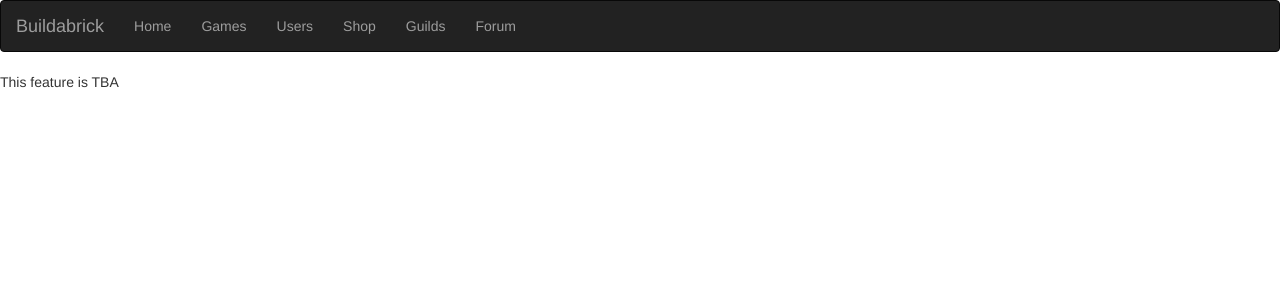
After one commit to nikitundrik/djablox, a Django app: page /shop in a window 1280 px wide. The commit adds this page. Shown: the top 300 px of the page. Run offline with Django 3.2, Linux system fonts and the light colour scheme; parts of the project's set-up code (start-up, migrations or seed data) failed here and were passed over; some libraries are stand-ins or nearby versions.

Commit message:
Added placeholders for pages

```diff
--- a/website/templates/base.html
+++ b/website/templates/base.html
@@ -15,6 +15,8 @@
                 <ul class="nav navbar-nav">
                     <li><a href="/">Home</a></li>
                     <li><a href="/games">Games</a></li>
+                    <li><a href="/usersearch">Users</a></li>
+                    <li><a href="/shop">Shop</a></li>
                     <li><a href="/guilds">Guilds</a></li>
                     <li><a href="/forum">Forum</a></li>
                 </ul>
--- /dev/null
+++ b/website/templates/website/forum.html
@@ -0,0 +1,5 @@
+{% extends 'base.html' %}
+{% block title %}Games{% endblock %}
+{% block content %}
+<p>This feature is TBA</p>
+{% endblock %}
--- /dev/null
+++ b/website/templates/website/guilds.html
@@ -0,0 +1,5 @@
+{% extends 'base.html' %}
+{% block title %}Games{% endblock %}
+{% block content %}
+<p>This feature is TBA</p>
+{% endblock %}
--- /dev/null
+++ b/website/templates/website/shop.html
@@ -0,0 +1,5 @@
+{% extends 'base.html' %}
+{% block title %}Games{% endblock %}
+{% block content %}
+<p>This feature is TBA</p>
+{% endblock %}
--- /dev/null
+++ b/website/templates/website/usersearch.html
@@ -0,0 +1,5 @@
+{% extends 'base.html' %}
+{% block title %}Games{% endblock %}
+{% block content %}
+<p>This feature is TBA</p>
+{% endblock %}
--- a/website/urls.py
+++ b/website/urls.py
@@ -6,5 +6,9 @@ urlpatterns = [
     path('', home, name='home'),
     path('register', RegisterView.as_view(), name='register'),
     path('games', games, name='games'),
-    path('user/<int:user_id>', user, name='userpage')
+    path('user/<int:user_id>', user, name='userpage'),
+    path('usersearch', usersearch, name='usersearch'),
+    path('shop', shop, name='shop'),
+    path('guilds', guilds, name='guilds'),
+    path('forum', forum, name='forum')
 ]
--- a/website/views.py
+++ b/website/views.py
@@ -23,3 +23,19 @@ def user(request, user_id):
     user = User.objects.get(pk=user_id)
     context = {'user': user}
     return render(request, 'website/user.html', context)
+
+
+def usersearch(request):
+    return render(request, 'website/usersearch.html')
+
+
+def shop(request):
+    return render(request, 'website/shop.html')
+
+
+def guilds(request):
+    return render(request, 'website/guilds.html')
+
+
+def forum(request):
+    return render(request, 'website/forum.html')
```
Also changed, not shown: db.sqlite3.
